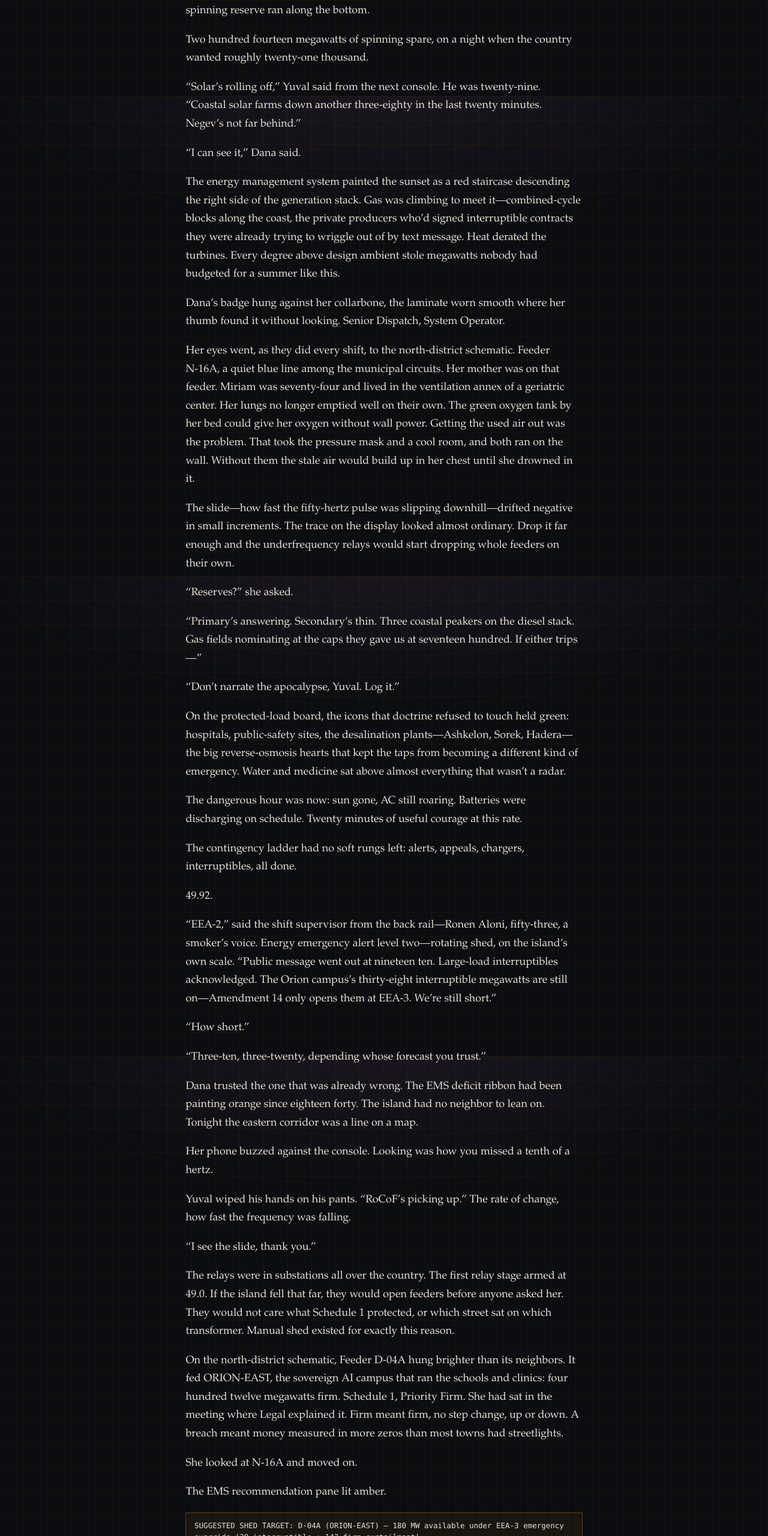
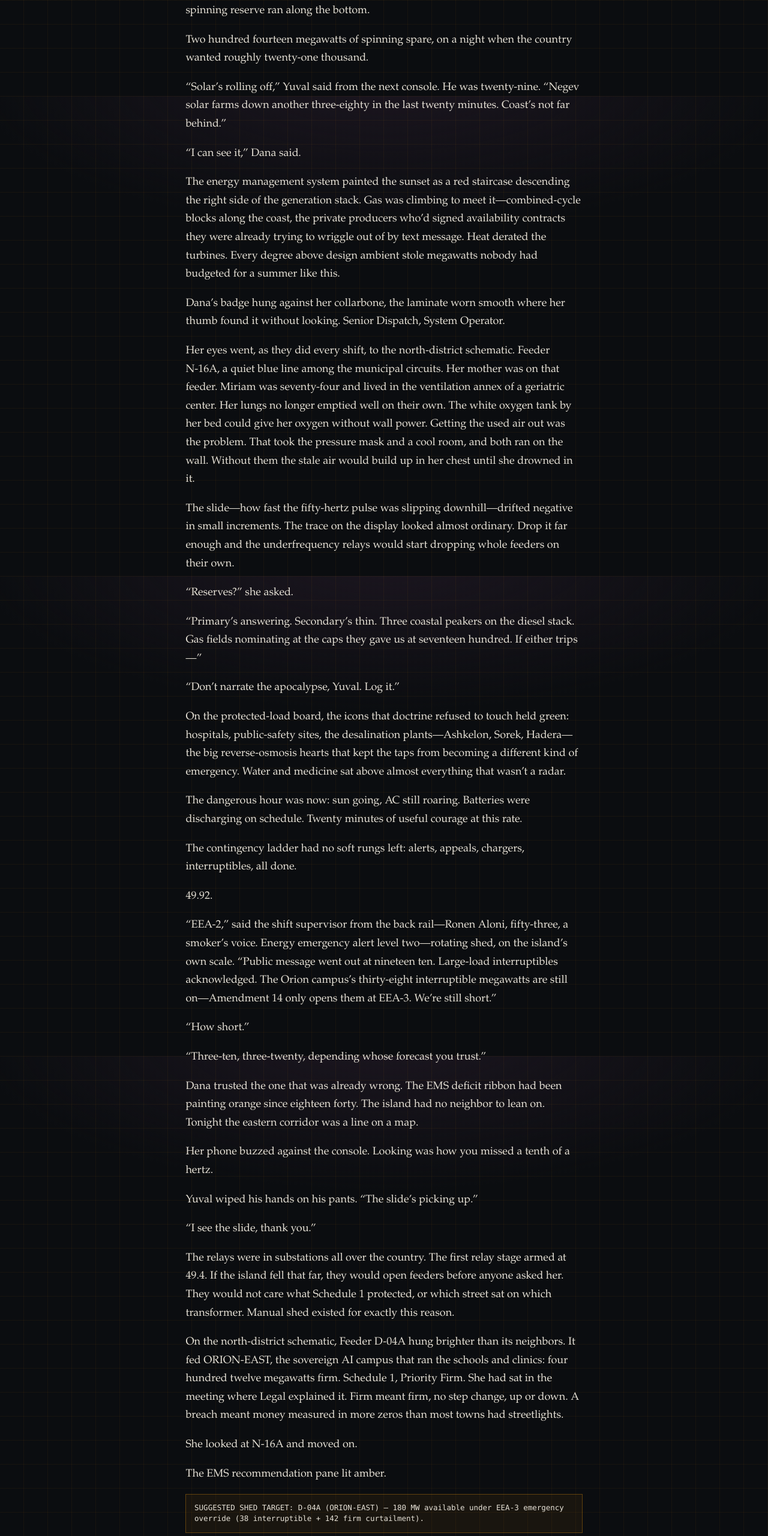
Before and after one commit to akizner/adirsofer-site, a plain HTML site: page read/index.html in a window 1280 px wide. Shown: the part 1440-4000 px from the top of the page at 60% size. Drawn offline with Linux system fonts and the light colour scheme.

Commit message:
read: update Prologue and Ch.1 (18z6y)

```diff
--- a/read/index.html
+++ b/read/index.html
@@ -180,17 +180,17 @@
 <p>Outside the sealed glass, the sharav<sup id="fnref:gl-sharav"><a class="footnote-ref" role="doc-noteref" href="#fn:gl-sharav">1</a></sup> still pressed on the building. Day four, <span class="nb">forty-one</span> degrees that afternoon. Inside, the thermos had given up an hour ago. Dana tipped it anyway and set it back on the blotter, on its brown continent of rings.</p>
 <p>On the wall, the synoptic map of the island glowed red. Red on the <span class="nb">four-hundred-kilovolt</span> spine. Amber crawling up the 161s. A thin green ribbon of spinning reserve ran along the bottom.</p>
 <p>Two hundred fourteen megawatts of spinning spare, on a night when the country wanted roughly <span class="nb">twenty-one</span> thousand.</p>
-<p>“Solar’s rolling off,” Yuval said from the next console. He was <span class="nb">twenty-nine</span>. “Coastal solar farms down another <span class="nb">three-eighty</span> in the last twenty minutes. Negev’s not far behind.”</p>
+<p>“Solar’s rolling off,” Yuval said from the next console. He was <span class="nb">twenty-nine</span>. “Negev solar farms down another <span class="nb">three-eighty</span> in the last twenty minutes. Coast’s not far behind.”</p>
 <p>“I can see it,” Dana said.</p>
-<p>The energy management system painted the sunset as a red staircase descending the right side of the generation stack. Gas was climbing to meet it—<span class="nb">combined-cycle</span> blocks along the coast, the private producers who’d signed interruptible contracts they were already trying to wriggle out of by text message. Heat derated the turbines. Every degree above design ambient stole megawatts nobody had budgeted for a summer like this.</p>
+<p>The energy management system painted the sunset as a red staircase descending the right side of the generation stack. Gas was climbing to meet it—<span class="nb">combined-cycle</span> blocks along the coast, the private producers who’d signed availability contracts they were already trying to wriggle out of by text message. Heat derated the turbines. Every degree above design ambient stole megawatts nobody had budgeted for a summer like this.</p>
 <p>Dana’s badge hung against her collarbone, the laminate worn smooth where her thumb found it without looking. Senior Dispatch, System Operator.</p>
-<p>Her eyes went, as they did every shift, to the <span class="nb">north-district</span> schematic. Feeder <span class="nb">N-16A</span>, a quiet blue line among the municipal circuits. Her mother was on that feeder. Miriam was <span class="nb">seventy-four</span> and lived in the ventilation annex of a geriatric center. Her lungs no longer emptied well on their own. The green oxygen tank by her bed could give her oxygen without wall power. Getting the used air out was the problem. That took the pressure mask and a cool room, and both ran on the wall. Without them the stale air would build up in her chest until she drowned in it.</p>
+<p>Her eyes went, as they did every shift, to the <span class="nb">north-district</span> schematic. Feeder <span class="nb">N-16A</span>, a quiet blue line among the municipal circuits. Her mother was on that feeder. Miriam was <span class="nb">seventy-four</span> and lived in the ventilation annex of a geriatric center. Her lungs no longer emptied well on their own. The white oxygen tank by her bed could give her oxygen without wall power. Getting the used air out was the problem. That took the pressure mask and a cool room, and both ran on the wall. Without them the stale air would build up in her chest until she drowned in it.</p>
 <p>The slide—how fast the <span class="nb">fifty-hertz</span> pulse was slipping downhill—drifted negative in small increments. The trace on the display looked almost ordinary. Drop it far enough and the underfrequency relays would start dropping whole feeders on their own.</p>
 <p>“Reserves?” she asked.</p>
 <p>“Primary’s answering. Secondary’s thin. Three coastal peakers on the diesel stack. Gas fields nominating at the caps they gave us at seventeen hundred. If either trips—”</p>
 <p>“Don’t narrate the apocalypse, Yuval. Log it.”</p>
 <p>On the <span class="nb">protected-load</span> board, the icons that doctrine refused to touch held green: hospitals, <span class="nb">public-safety</span> sites, the desalination plants—Ashkelon, Sorek, Hadera—the big <span class="nb">reverse-osmosis</span> hearts that kept the taps from becoming a different kind of emergency. Water and medicine sat above almost everything that wasn’t a radar.</p>
-<p>The dangerous hour was now: sun gone, AC still roaring. Batteries were discharging on schedule. Twenty minutes of useful courage at this rate.</p>
+<p>The dangerous hour was now: sun going, AC still roaring. Batteries were discharging on schedule. Twenty minutes of useful courage at this rate.</p>
 <p>The contingency ladder had no soft rungs left: alerts, appeals, chargers, interruptibles, all done.</p>
 <p>49.92.</p>
 <p>“<span class="nb">EEA-2</span>,” said the shift supervisor from the back rail—Ronen Aloni, <span class="nb">fifty-three</span>, a smoker’s voice. Energy emergency alert level two—rotating shed, on the island’s own scale. “Public message went out at nineteen ten. <span class="nb">Large-load</span> interruptibles acknowledged. The Orion campus’s <span class="nb">thirty-eight</span> interruptible megawatts are still on—Amendment 14 only opens them at <span class="nb">EEA-3</span>. We’re still short.”</p>
@@ -198,9 +198,9 @@
 <p>“<span class="nb">Three-ten</span>, <span class="nb">three-twenty</span>, depending whose forecast you trust.”</p>
 <p>Dana trusted the one that was already wrong. The EMS deficit ribbon had been painting orange since eighteen forty. The island had no neighbor to lean on. Tonight the eastern corridor was a line on a map.</p>
 <p>Her phone buzzed against the console. Looking was how you missed a tenth of a hertz.</p>
-<p>Yuval wiped his hands on his pants. “RoCoF’s picking up.” The rate of change, how fast the frequency was falling.</p>
+<p>Yuval wiped his hands on his pants. “The slide’s picking up.”</p>
 <p>“I see the slide, thank you.”</p>
-<p>The relays were in substations all over the country. The first relay stage armed at 49.0. If the island fell that far, they would open feeders before anyone asked her. They would not care what Schedule 1 protected, or which street sat on which transformer. Manual shed existed for exactly this reason.</p>
+<p>The relays were in substations all over the country. The first relay stage armed at 49.4. If the island fell that far, they would open feeders before anyone asked her. They would not care what Schedule 1 protected, or which street sat on which transformer. Manual shed existed for exactly this reason.</p>
 <p>On the <span class="nb">north-district</span> schematic, Feeder <span class="nb">D-04A</span> hung brighter than its neighbors. It fed <span class="nb">ORION-EAST</span>, the sovereign AI campus that ran the schools and clinics: four hundred twelve megawatts firm. Schedule 1, Priority Firm. She had sat in the meeting where Legal explained it. Firm meant firm, no step change, up or down. A breach meant money measured in more zeros than most towns had streetlights.</p>
 <p>She looked at <span class="nb">N-16A</span> and moved on.</p>
 <p>The EMS recommendation pane lit amber.</p>
@@ -219,16 +219,16 @@
 <p>“I know the math.”</p>
 <p>“I’m saying it so it lives in the tape, Dana.”</p>
 <p>Everything lived in the tape. The handwritten log on her blotter lived anyway—habit from her first instructor, who made them write everything down twice. Dana uncapped the pen.</p>
-<p class="exhibit"><code>19:38  49.91  RoCoF −0.0001  reserve 198  solar residual 410</code></p>
+<p class="exhibit"><code>19:38  49.91  drift −3 mHz/min  reserve 198  solar residual 410</code></p>
 <p>She thought, unhelpfully, of her son’s desk at home. Ido was seventeen, with exams, and the army’s first <span class="nb">call-up</span> somewhere in the pipeline. He would be awake. She had told him not to text during critical windows. He texted during critical windows.</p>
 <p>The order landed in the shared queue with the polite chime the vendors had sworn was “<span class="nb">non-startling</span>.”</p>
 <pre><code>MANUAL LOAD SHED ORDER #4417
 FROM: System Operator — National Control (Duty Desk)
 TO: Transmission Operator North
-TIME: 19:41 IDT | FREQ: 49.90 Hz | RoCoF: −0.0002 Hz/s
+TIME: 19:41 IDT | FREQ: 49.90 Hz | DRIFT: −6 mHz/min
 DUMP: 180 MW within 5 minutes
 HOLD: Schedule 1 Priority Firm — <span class="nb">D-04A</span> (<span class="nb">ORION-EAST</span>) per Curtailment Hierarchy Amend. 14
-UFLS Stage 1 margin: 0.90 Hz (auto relays arm at 49.0)
+UFLS Stage 1 margin: 0.50 Hz (auto relays arm at 49.4)
 ACK required.
 </code></pre>
 <p>Dana hit acknowledge with her left hand because her right was still holding the pen.</p>
@@ -242,7 +242,7 @@ ACK required.
 <p>“Copy. Opening sequence on my mark after your execute.”</p>
 <p>Yuval glanced at her screen, then at the rotation pane, then away. He had seen <span class="nb">N-16A</span>.</p>
 <p>49.88.</p>
-<p>The drop steepened. −0.0003. The phasor needle leaned and stayed leaned. On the generation stack, a coastal unit hunted, output twitching on the governor. Units that <span class="nb">over-helped</span> tripped. Last year’s incident file had one: a cascade that almost taught the whole country what <span class="nb">black-start</span> drills were for. She watched the governor settle. Barely.</p>
+<p>The drop steepened. Minus twelve a minute. The phasor needle leaned and stayed leaned. On the generation stack, a coastal unit hunted, output twitching on the governor. Units that <span class="nb">over-helped</span> tripped. Last year’s incident file had one: a cascade that almost taught the whole country what <span class="nb">black-start</span> drills were for. She watched the governor settle. Barely.</p>
 <p>“Public appeals doing anything?” she asked.</p>
 <p>“Residential down a hair. Commercial already cut what they’ll cut. Industrial interruptibles are maxed. After that, it’s Shma Yisrael.”<sup id="fnref:gl-shma"><a class="footnote-ref" role="doc-noteref" href="#fn:gl-shma">2</a></sup></p>
 <p>“Prayer isn’t on the contingency ladder,” Dana said. “We don’t log Shma Yisrael.”</p>
```
